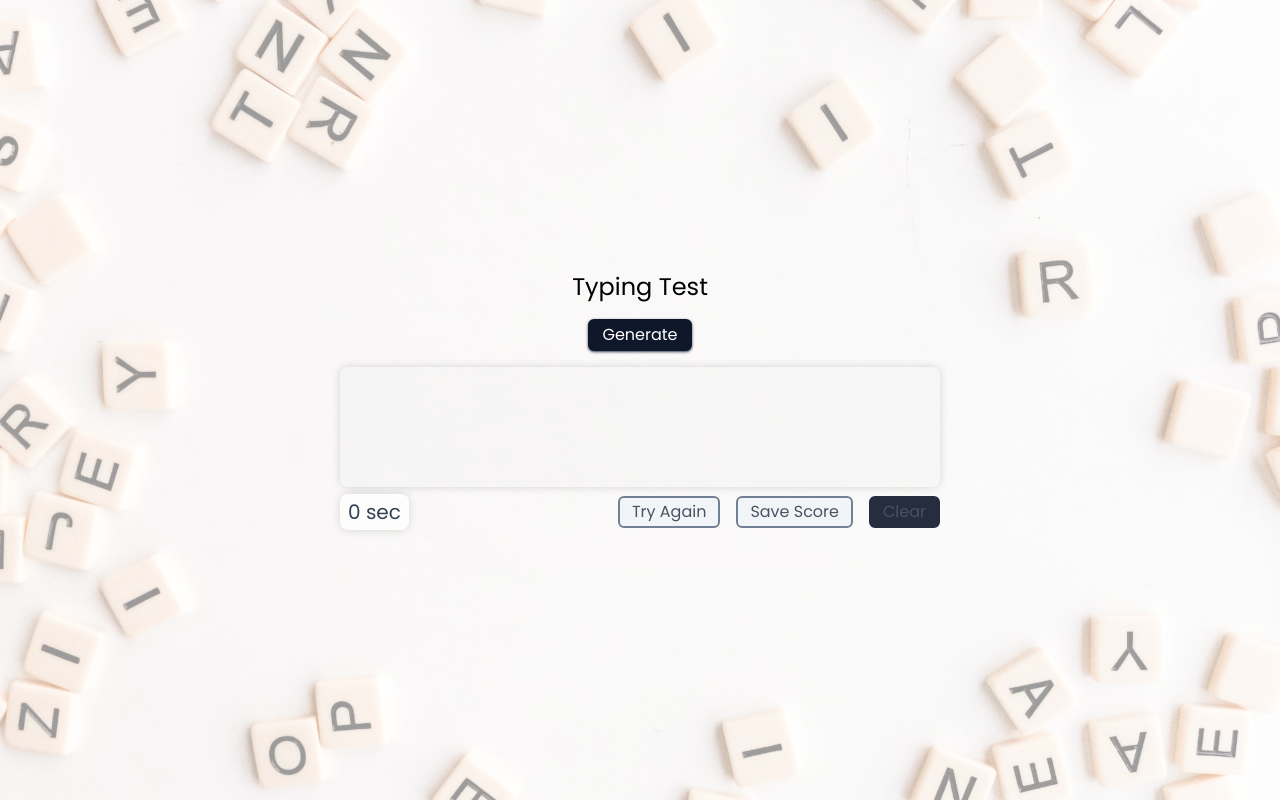
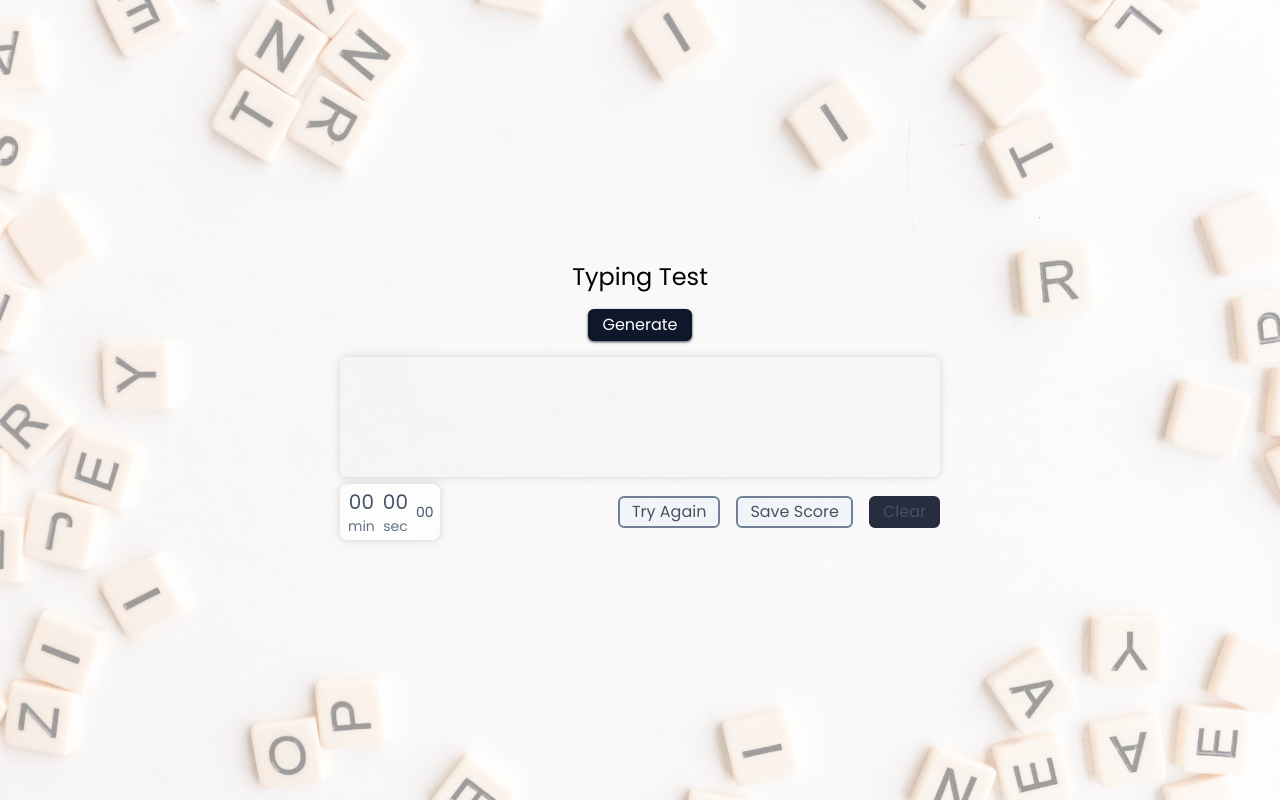
Before and after one commit to rtzboy/CasualProjects, a React (Vite) app: page / in a window 1280 px wide. Built offline with nearby package versions, Linux system fonts and the light colour scheme.

Commit message:
StopTimer and styles added/changed

```diff
--- /dev/null
+++ b/src/components/typingTest/StopTimer.jsx
@@ -0,0 +1,33 @@
+const StopTimer = ({ timerValue }) => {
+	return (
+		<div className='flex gap-2 text-xl rounded-lg bg-white/70 px-2 py-1 cus-shadow w-[100px] overflow-hidden'>
+			<div className='flex flex-col items-center'>
+				<span className='text-slate-600'>
+					{Math.floor(timerValue / 60) < 10
+						? '0' + Math.floor(timerValue / 60)
+						: Math.floor(timerValue / 60)}
+				</span>
+				<span className='text-slate-500 text-sm'>min</span>
+			</div>
+			<div className='flex flex-col items-center'>
+				<span className='text-slate-600'>
+					{Math.floor(timerValue - Math.floor(timerValue / 60) * 60) < 10
+						? '0' + Math.floor(timerValue - Math.floor(timerValue / 60) * 60)
+						: Math.floor(timerValue - Math.floor(timerValue / 60) * 60)}
+				</span>
+				<span className='text-slate-500 text-sm'>sec</span>
+			</div>
+			<div className='flex flex-col justify-center'>
+				<span className='text-slate-600 text-sm'>
+					{timerValue === 0
+						? '00'
+						: (timerValue - Math.floor(timerValue / 60) * 60)
+								.toFixed(2)
+								.split('.')[1]}
+				</span>
+			</div>
+		</div>
+	);
+};
+
+export default StopTimer;
--- a/src/components/typingTest/Timer.jsx
+++ b/src/components/typingTest/Timer.jsx
@@ -2,6 +2,7 @@ import { memo, useEffect } from 'react';
 import { useTypingContext } from '../../lib/contexts/typingContext';
 import useTimer from '../../lib/hooks/useTimer';
 import Button from '../buttons/Button';
+import StopTimer from './StopTimer';
 
 const Timer = memo(({ resetTyping, isEqual, isZero }) => {
 	const { btnGenState, setBtnGenState, setResetTextGener } = useTypingContext();
@@ -18,9 +19,7 @@ const Timer = memo(({ resetTyping, isEqual, isZero }) => {
 	return (
 		<>
 			<div className='flex justify-between items-center'>
-				<p className='text-slate-700 text-xl rounded-lg bg-white/70 px-2 py-1 cus-shadow'>
-					{timerValue} <span className='text-slate-700'>sec</span>
-				</p>
+				<StopTimer timerValue={timerValue} />
 				<div className='flex gap-4'>
 					<Button
 						disabled={!isEqual}
--- a/src/lib/api/api_quote.js
+++ b/src/lib/api/api_quote.js
@@ -1,6 +1,6 @@
 const generateText = async () => {
 	try {
-		const res = await fetch('https://api.quotable.io/random?maxLength=40');
+		const res = await fetch('https://api.quotable.io/random');
 		if (res.ok) {
 			const data = await res.json();
 			return {
--- a/src/lib/hooks/useTimer.js
+++ b/src/lib/hooks/useTimer.js
@@ -14,7 +14,7 @@ const useTimer = () => {
 
 		intervalId.current = setInterval(() => {
 			setNow(Date.now());
-		}, 50);
+		}, 10);
 	}, []);
 
 	const setStopTimer = () => clearInterval(intervalId.current);
```
